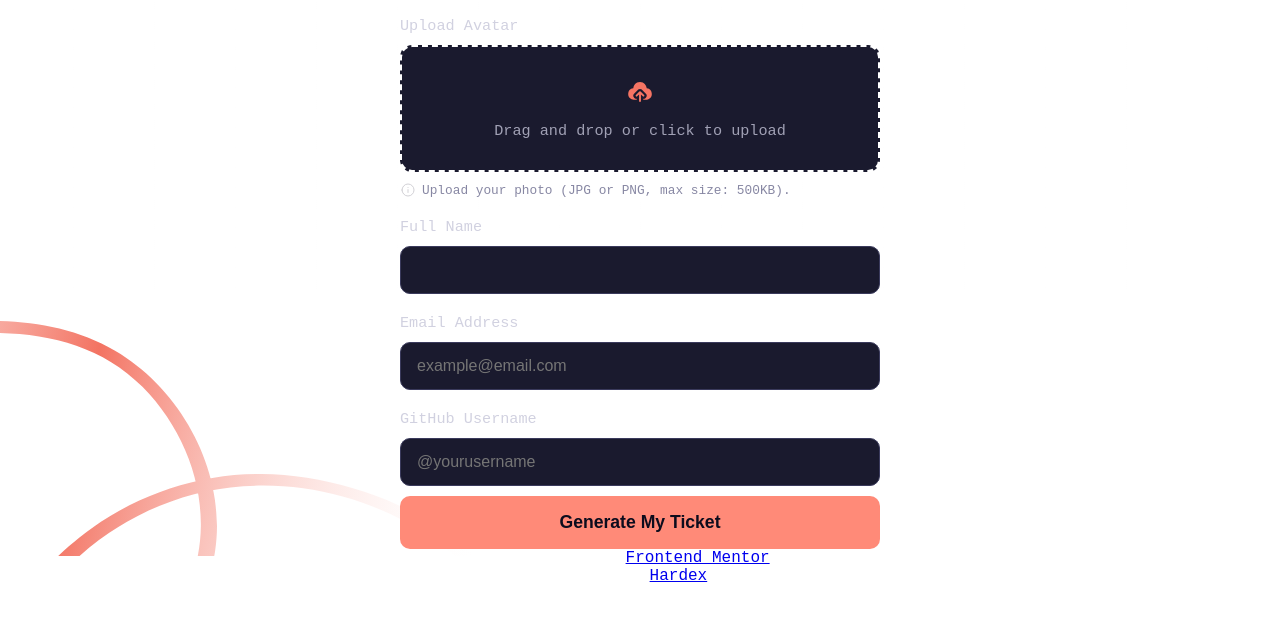
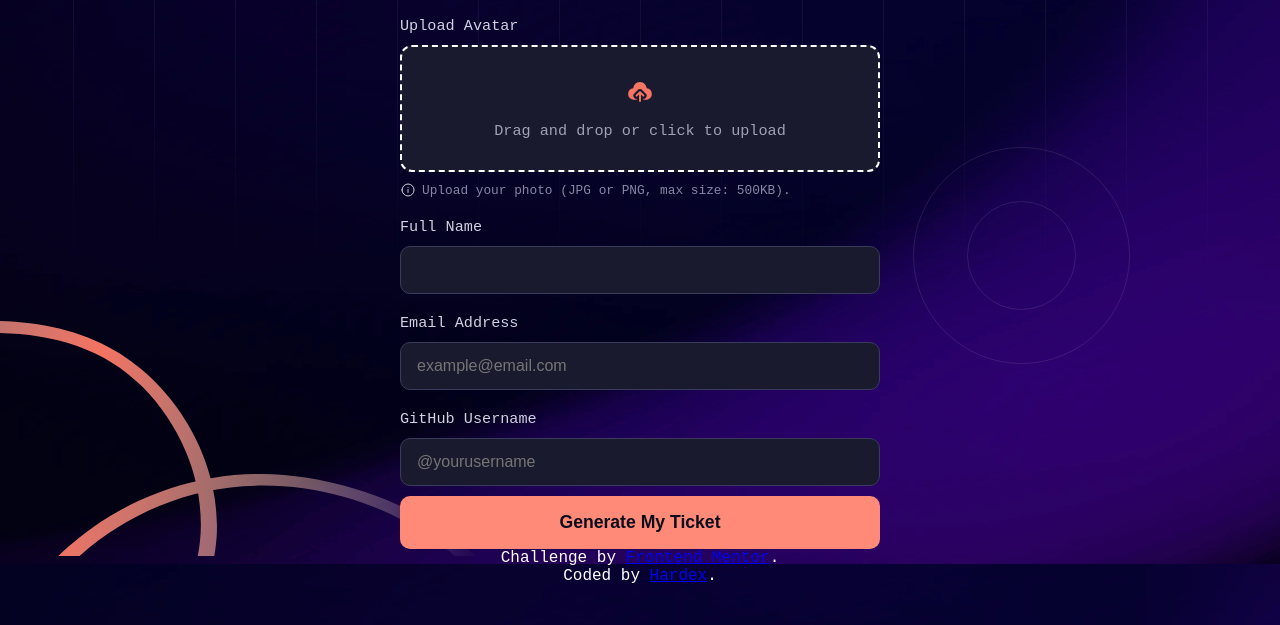
Before and after one commit to Hardexcodered654/Conference-Ticket-Generator, a plain HTML site: page index.html in a window 1280 px wide. Shown: the part 236-861 px from the top of the page. Drawn offline with Linux system fonts and the light colour scheme.

Commit message:
Refactor CSS styles for consistency and clarity

```diff
--- a/style.css
+++ b/style.css
@@ -5,7 +5,7 @@
 }
 body{
   font-family: 'Courier New', Courier, monospace;
-  background-image: url(img/background-tablet.png);
+  background-image: url(background-tablet.png);
   background-size: 100%;
   background-attachment: fixed;
   color: white;
```
